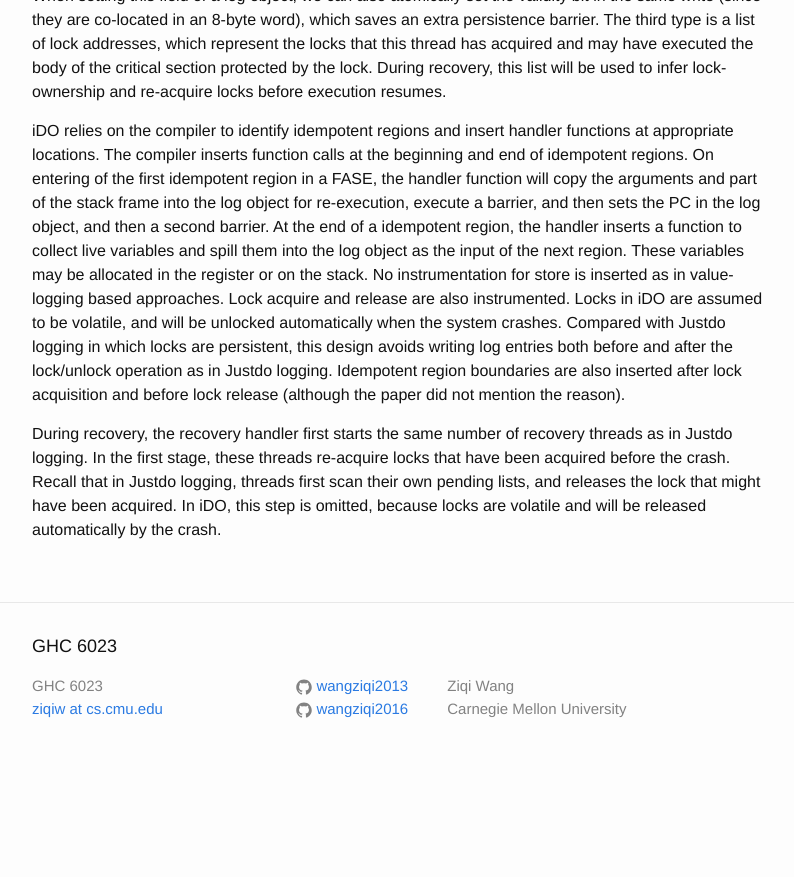
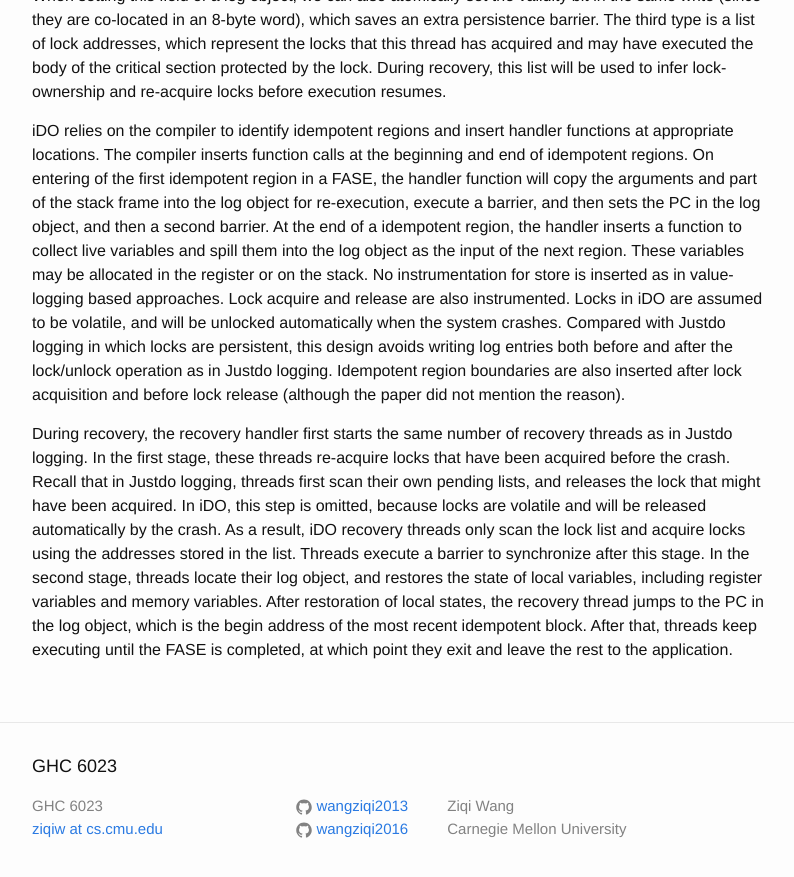
Before and after one commit to wangziqi2013/wangziqi2013.github.io, a Jekyll site: the page built from _posts/2018-08-10-ido.markdown, in a window 1280 px wide and 900 px high, scrolled down 1489 px. Shown: the top 877 px of the window, without its empty margins (238-1032 px from the left). Built offline with Jekyll 4.4.1, drawn with Linux system fonts in a browser that asks for light colours; before the commit the page ends 2269 px from its top, so only the background shows below that.

Commit message:
Finish recovery

```diff
--- a/_posts/2018-08-10-ido.markdown
+++ b/_posts/2018-08-10-ido.markdown
@@ -69,4 +69,9 @@ acquisition and before lock release (although the paper did not mention the reas
 During recovery, the recovery handler first starts the same number of recovery threads as in Justdo logging. In the first
 stage, these threads re-acquire locks that have been acquired before the crash. Recall that in Justdo logging, threads first
 scan their own pending lists, and releases the lock that might have been acquired. In iDO, this step is omitted, because
-locks are volatile and will be released automatically by the crash.
+locks are volatile and will be released automatically by the crash. As a result, iDO recovery threads only scan the lock
+list and acquire locks using the addresses stored in the list. Threads execute a barrier to synchronize after this stage.
+In the second stage, threads locate their log object, and restores the state of local variables, including register variables
+and memory variables. After restoration of local states, the recovery thread jumps to the PC in the log object, which is the
+begin address of the most recent idempotent block. After that, threads keep executing until the FASE is completed, at which point
+they exit and leave the rest to the application.
```
